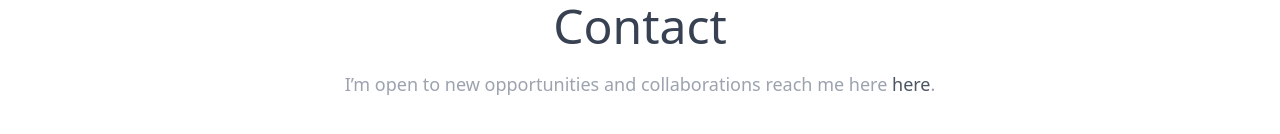
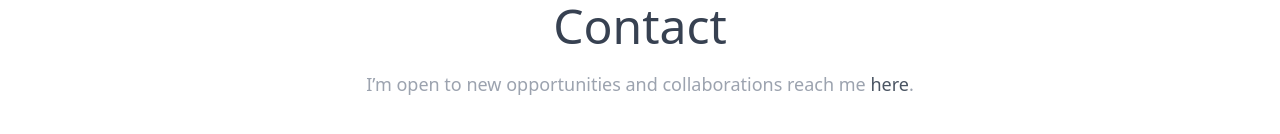
Before and after one commit to joemcerlane/pp, a React (Create React App) app: page / in a window 1280 px wide. Shown: the part 4898-5032 px from the top of the page. Built offline with nearby package versions, Linux system fonts and the light colour scheme.

Commit message:
removing unneeded here

```diff
--- a/src/components/Footer.js
+++ b/src/components/Footer.js
@@ -6,7 +6,7 @@ const Footer = () => (
     <div className="container max-w-screen-xl mx-auto px-4">
       <div className="text-center">
         <h1 className="font-medium text-gray-700 text-4xl md:text-5xl mb-5">Contact</h1>
-        <p className="font-normal text-gray-400 text-md md:text-lg mb-20">I’m open to new opportunities and collaborations reach me here <a href="mailto:joemcerlane@gmail.com" className="text-gray-600 hover:underline">here</a>.</p>
+        <p className="font-normal text-gray-400 text-md md:text-lg mb-20">I’m open to new opportunities and collaborations reach me <a href="mailto:joemcerlane@gmail.com" className="text-gray-600 hover:underline">here</a>.</p>
       </div>
     </div>
   </footer>
```
